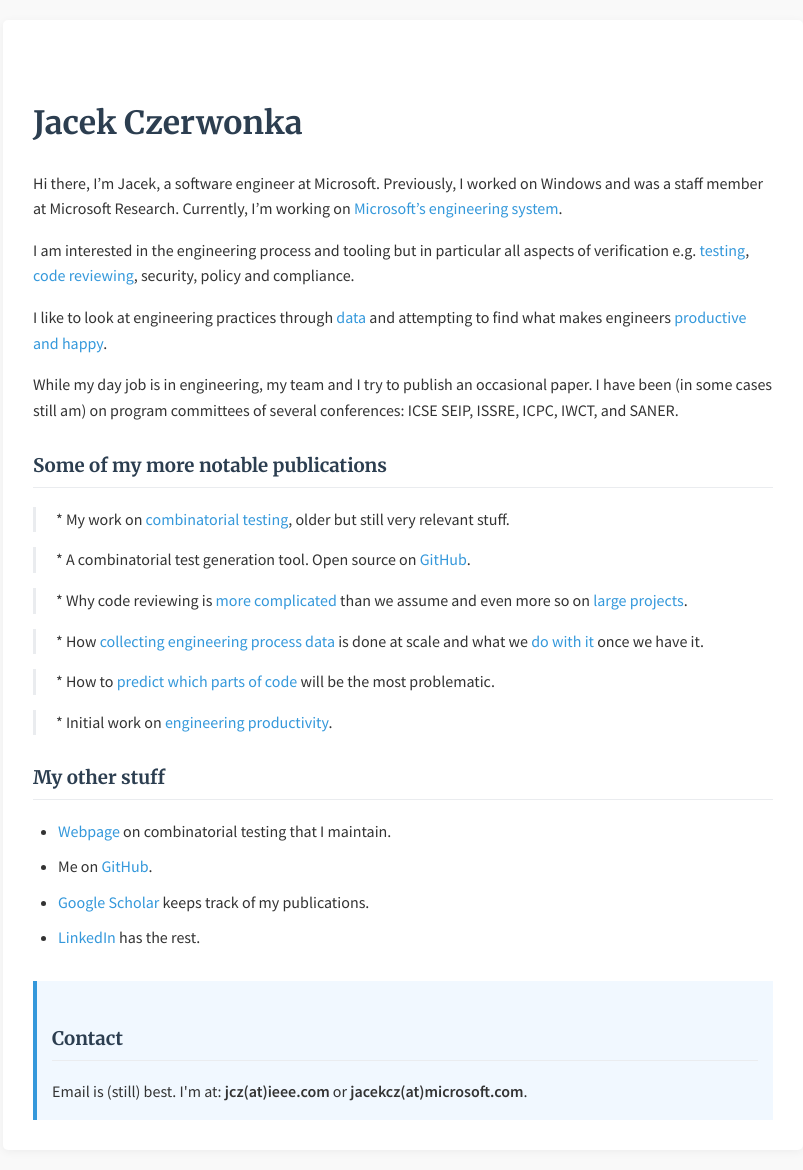
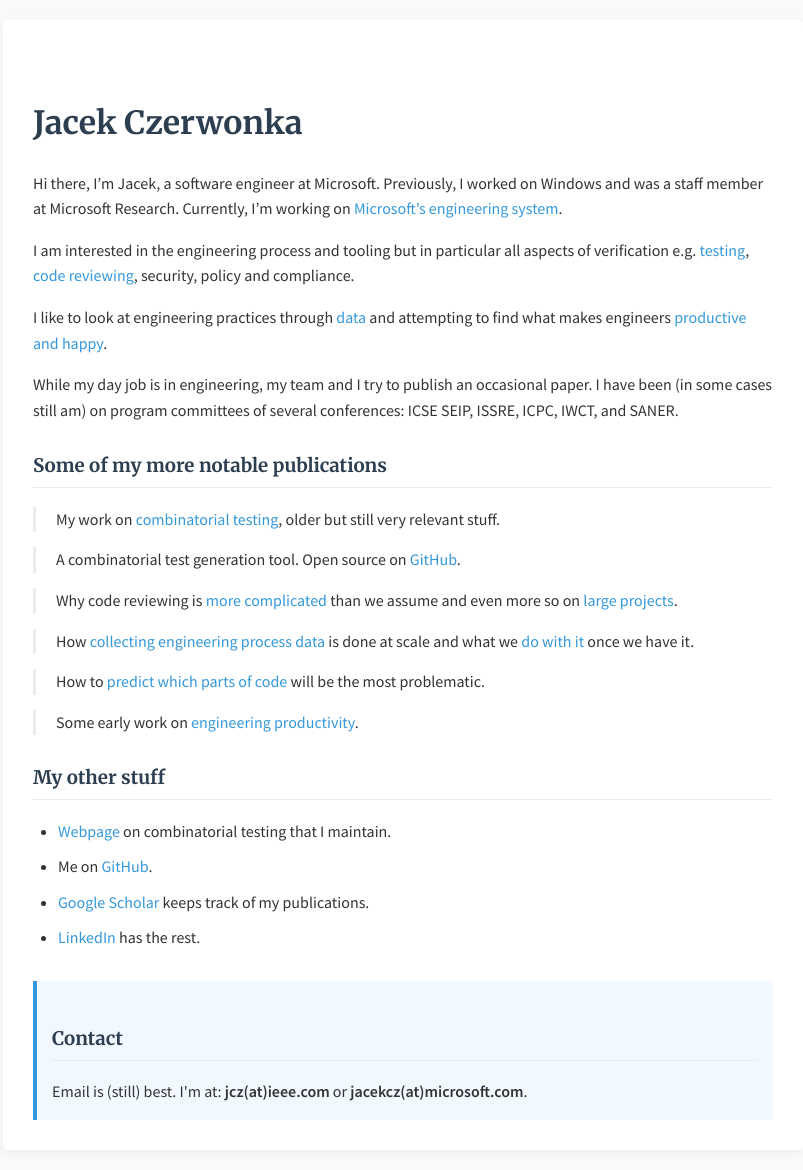
Before and after one commit to jaccz/jaccz.github.io, a Jekyll site: the page built from index.md, in a window 1280 px wide. Shown: the whole page, without its empty margins (237-1040 px from the left). Built offline with Jekyll 4.4.1, drawn with Linux system fonts in a browser that asks for light colours; our own code applies the rules of GitHub Pages for plain Markdown files.

```diff
--- a/index.md
+++ b/index.md
@@ -19,27 +19,27 @@ While my day job is in engineering, my team and I try to publish an occasional p
 ### Some of my more notable publications
 
 <div class="publication-item">
-* My work on <a href="http://citeseerx.ist.psu.edu/viewdoc/download?doi=10.1.1.104.1145&rep=rep1&type=pdf">combinatorial testing</a>, older but still very relevant stuff.
+My work on <a href="http://citeseerx.ist.psu.edu/viewdoc/download?doi=10.1.1.104.1145&rep=rep1&type=pdf">combinatorial testing</a>, older but still very relevant stuff.
 </div>
 
 <div class="publication-item">
-* A combinatorial test generation tool. Open source on <a href="https://github.com/microsoft/pict">GitHub</a>.
+A combinatorial test generation tool. Open source on <a href="https://github.com/microsoft/pict">GitHub</a>.
 </div>
 
 <div class="publication-item">
-* Why code reviewing is <a href="https://www.microsoft.com/en-us/research/wp-content/uploads/2015/05/PID3556473.pdf">more complicated</a> than we assume and even more so on <a href="https://www.michaelagreiler.com/wp-content/uploads/2019/03/Code-Reviewing-in-the-Trenches-Understanding-Challenges-Best-Practices-and-Tool-Needs.pdf">large projects</a>.
+Why code reviewing is <a href="https://www.microsoft.com/en-us/research/wp-content/uploads/2015/05/PID3556473.pdf">more complicated</a> than we assume and even more so on <a href="https://www.michaelagreiler.com/wp-content/uploads/2019/03/Code-Reviewing-in-the-Trenches-Understanding-Challenges-Best-Practices-and-Tool-Needs.pdf">large projects</a>.
 </div>
 
 <div class="publication-item">
-* How <a href="https://ieeexplore.ieee.org/abstract/document/6509369/">collecting engineering process data</a> is done at scale and what we <a href="https://www.sciencedirect.com/science/article/pii/B9780124115194000136"> do with it</a> once we have it.
+How <a href="https://ieeexplore.ieee.org/abstract/document/6509369/">collecting engineering process data</a> is done at scale and what we <a href="https://www.sciencedirect.com/science/article/pii/B9780124115194000136"> do with it</a> once we have it.
 </div>
 
 <div class="publication-item">
-* How to <a href="http://dl.acm.org/citation.cfm?id=2591176">predict which parts of code</a> will be the most problematic.
+How to <a href="http://dl.acm.org/citation.cfm?id=2591176">predict which parts of code</a> will be the most problematic.
 </div>
 
 <div class="publication-item">
-* Initial work on <a href="http://chisel.cs.uvic.ca/pubs/storey-TSE2019.pdf">engineering productivity</a>.
+Some early work on <a href="http://chisel.cs.uvic.ca/pubs/storey-TSE2019.pdf">engineering productivity</a>.
 </div>
 
 ### My other stuff
```
